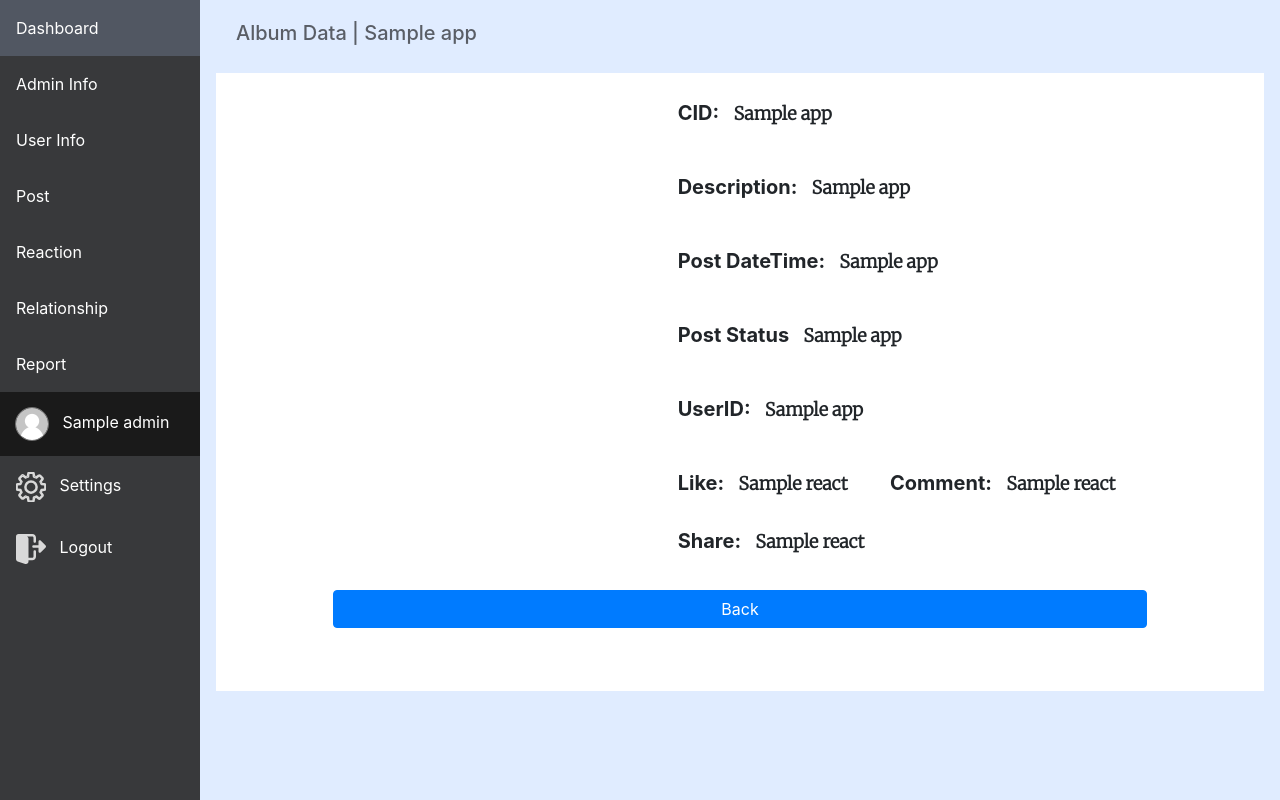
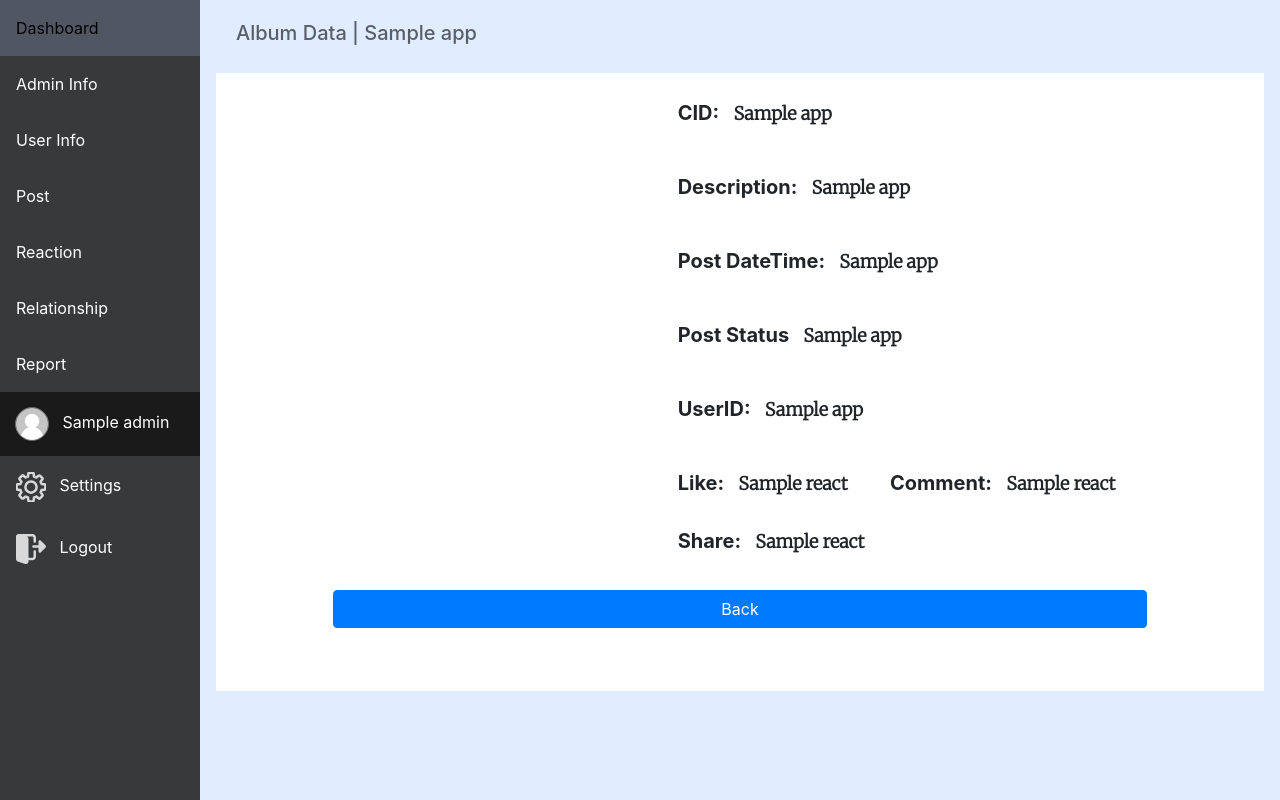
Before and after one commit to jahson123/socialnss, a Flask app: template templates/Admin/album/album_one.html in a window 1280 px wide, with the pointer over the restyled element. Run offline with Flask 2, Linux system fonts and the light colour scheme; the template is opened without the code that fills it: most values are stand-ins (such as "Sample title", 1, 10 or a date in 2020); some libraries are stand-ins or nearby versions.

Commit message:
Update album_one.html

```diff
--- a/templates/Admin/album/album_one.html
+++ b/templates/Admin/album/album_one.html
@@ -12,6 +12,7 @@
             margin: auto;
             width: 80%;
         }
+        a:hover, a { text-decoration: none; color: black; }
     </style>
 {% endblock %}
 {% block content %}
```
